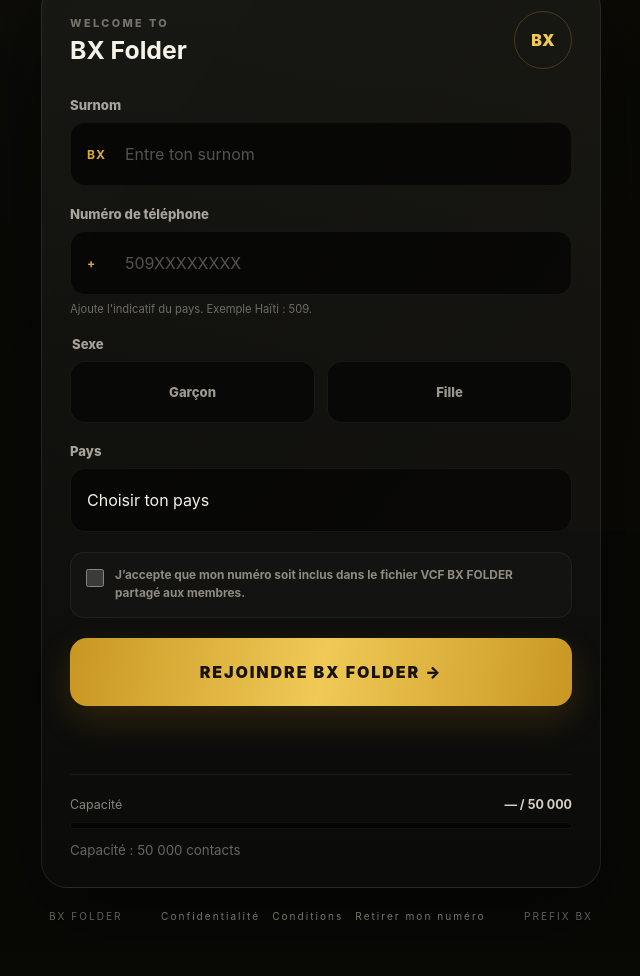
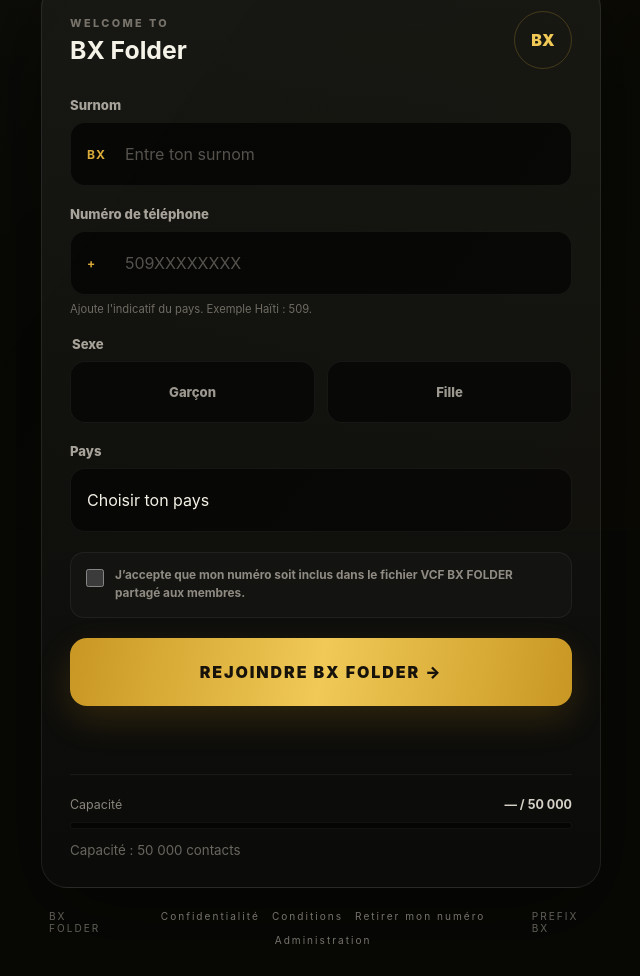
Before and after one commit to Doberto555/BX-FOLDER, a website: page public/index.html in a window 1280 px wide. Shown: the part 270-1246 px from the top of the page, without its empty margins (319-959 px from the left). Before the commit the page ends 1222 px from the top, so only its background shows below. Drawn offline with Linux system fonts and the light colour scheme; no server answers.

Commit message:
Add admin access link to BX FOLDER site

```diff
--- a/public/index.html
+++ b/public/index.html
@@ -97,6 +97,7 @@
         <a href="/privacy">Confidentialité</a>
         <a href="/terms">Conditions</a>
         <a href="/remove">Retirer mon numéro</a>
+        <a href="/admin" class="admin-link">Administration</a>
       </nav>
       <span id="prefix-note">PREFIX BX</span>
     </footer>
```
